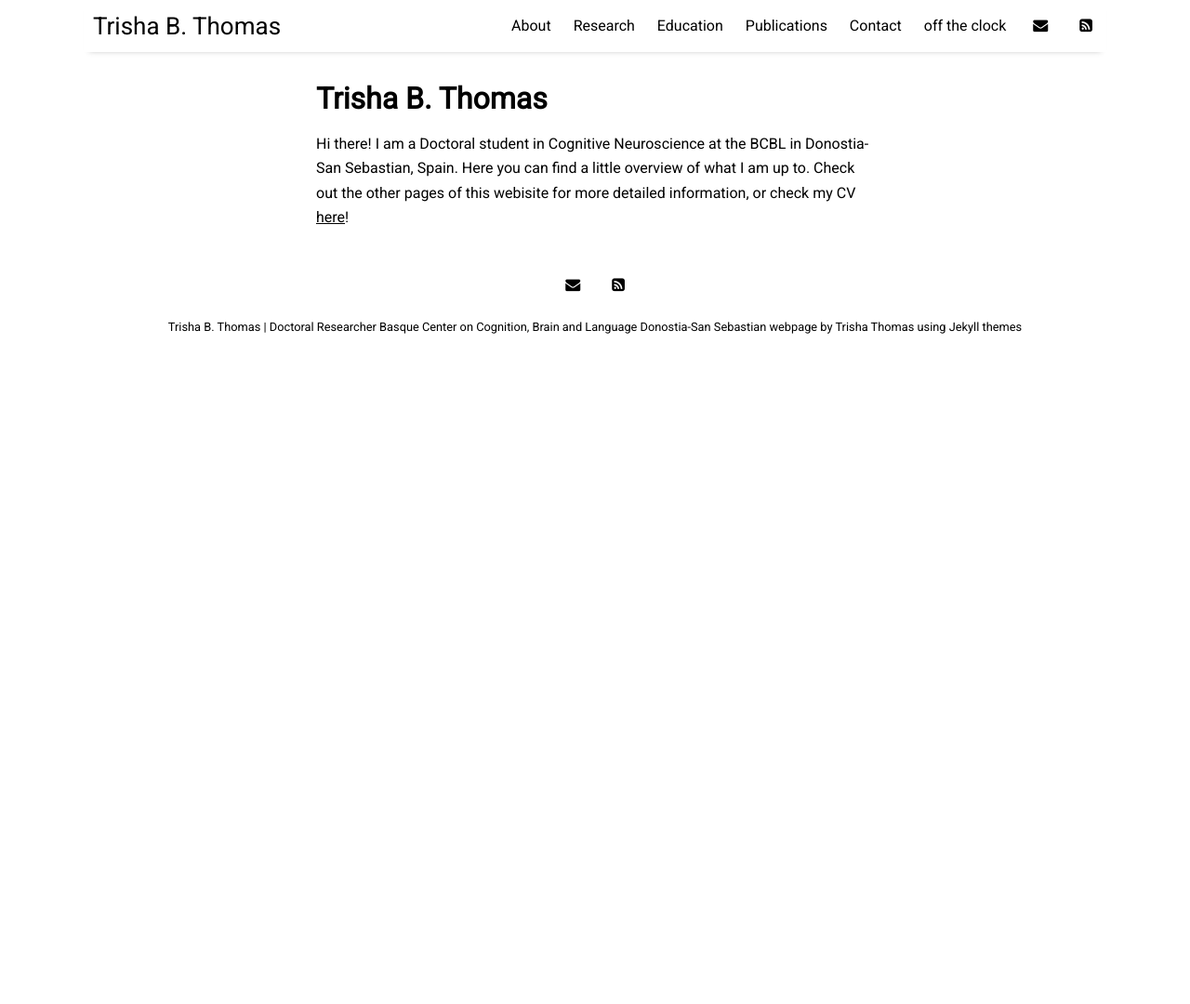
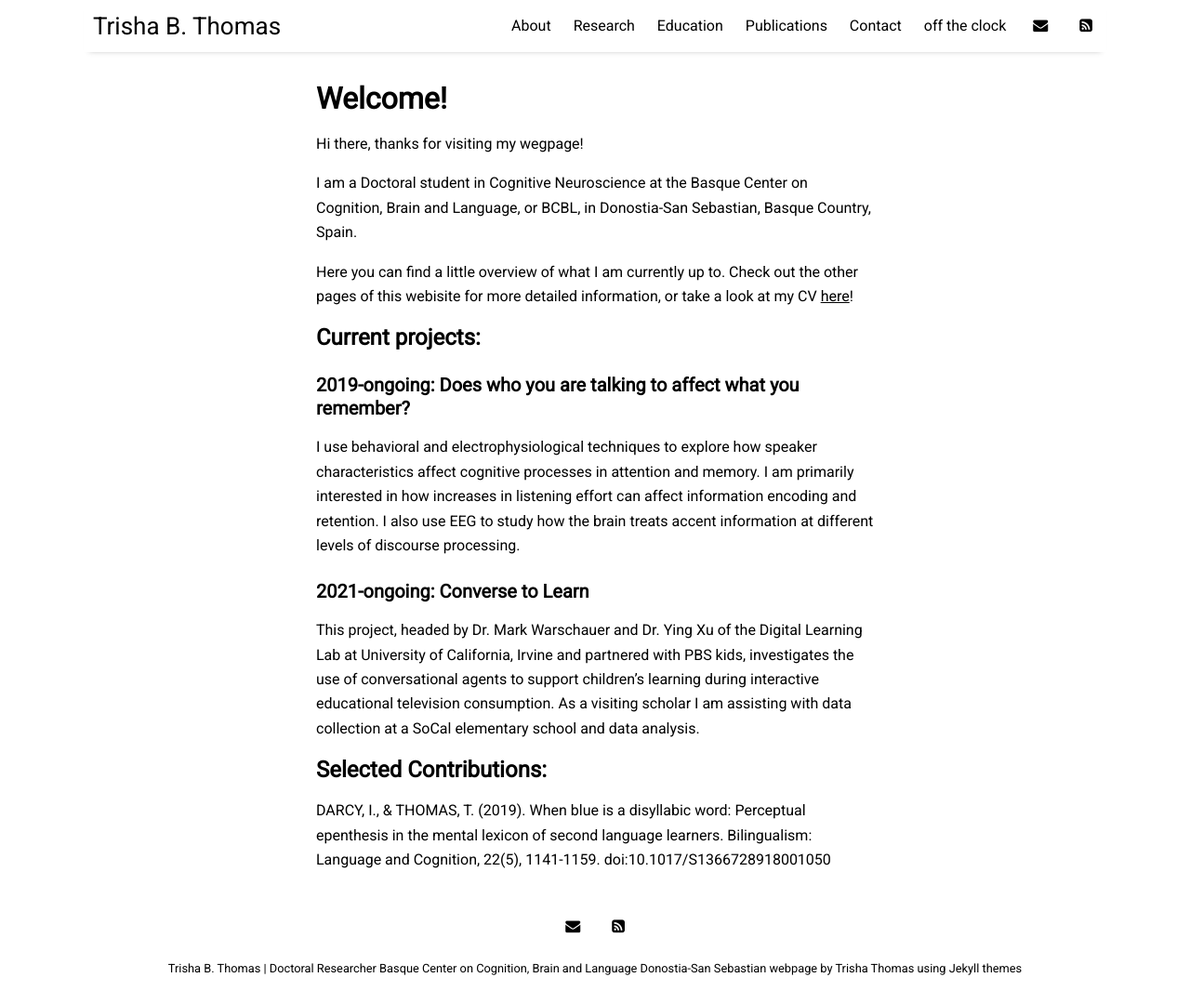
Before and after one commit to tthomas840/tthomas840.github.io, a Jekyll site: the page built from _posts/2017-01-01-welcome-to-millennial.md, in a window 1280 px wide and 1080 px high. Shown: the whole window at 93% size. Built offline with Jekyll 4.4.1, drawn with Linux system fonts in a browser that asks for light colours; nearby versions of some CDN libraries.

Commit message:
Update 2017-01-01-welcome-to-millennial.md

```diff
--- a/_posts/2017-01-01-welcome-to-millennial.md
+++ b/_posts/2017-01-01-welcome-to-millennial.md
@@ -1,11 +1,30 @@
 ---
 #layout: post
 layout: page
-title: "Trisha B. Thomas"
+title: "Welcome!"
 #author: "Paul Le"
 #categories: facts
 #tags: [sample]
 image: hike.jpeg
 ---
 
-Hi there! I am a Doctoral student in Cognitive Neuroscience at the BCBL in Donostia-San Sebastian, Spain. Here you can find a little overview of what I am up to. Check out the other pages of this webisite for more detailed information, or check my CV [here]({{ https://tthomas840.github.io}}/assets/cv.pdf)!
+Hi there, thanks for visiting my wegpage!
+
+I am a Doctoral student in Cognitive Neuroscience at the Basque Center on Cognition, Brain and Language, or BCBL, in Donostia-San Sebastian, Basque Country, Spain.
+
+Here you can find a little overview of what I am currently up to. Check out the other pages of this webisite for more detailed information, or take a look at my CV [here]({{ https://tthomas840.github.io}}/assets/cv.pdf)!
+
+## Current projects:
+
+### 2019-ongoing: Does who you are talking to affect what you remember?
+
+I use behavioral and electrophysiological techniques to explore how speaker characteristics affect cognitive processes in attention and memory. I am primarily interested in how increases in listening effort can affect information encoding and retention. I also use EEG to study how the brain treats accent information  at different levels of discourse processing.
+
+### 2021-ongoing: Converse to Learn
+
+This project, headed by Dr. Mark Warschauer and Dr. Ying Xu of the Digital Learning Lab at University of California, Irvine and partnered with PBS kids, investigates the use of conversational agents to support children’s learning during interactive educational television consumption. As a visiting scholar I am assisting with data collection at a SoCal elementary school and data analysis.
+
+
+## Selected Contributions:
+
+DARCY, I., & THOMAS, T. (2019). When blue is a disyllabic word: Perceptual epenthesis in the mental lexicon of second language learners. Bilingualism: Language and Cognition, 22(5), 1141-1159. doi:10.1017/S1366728918001050
```
